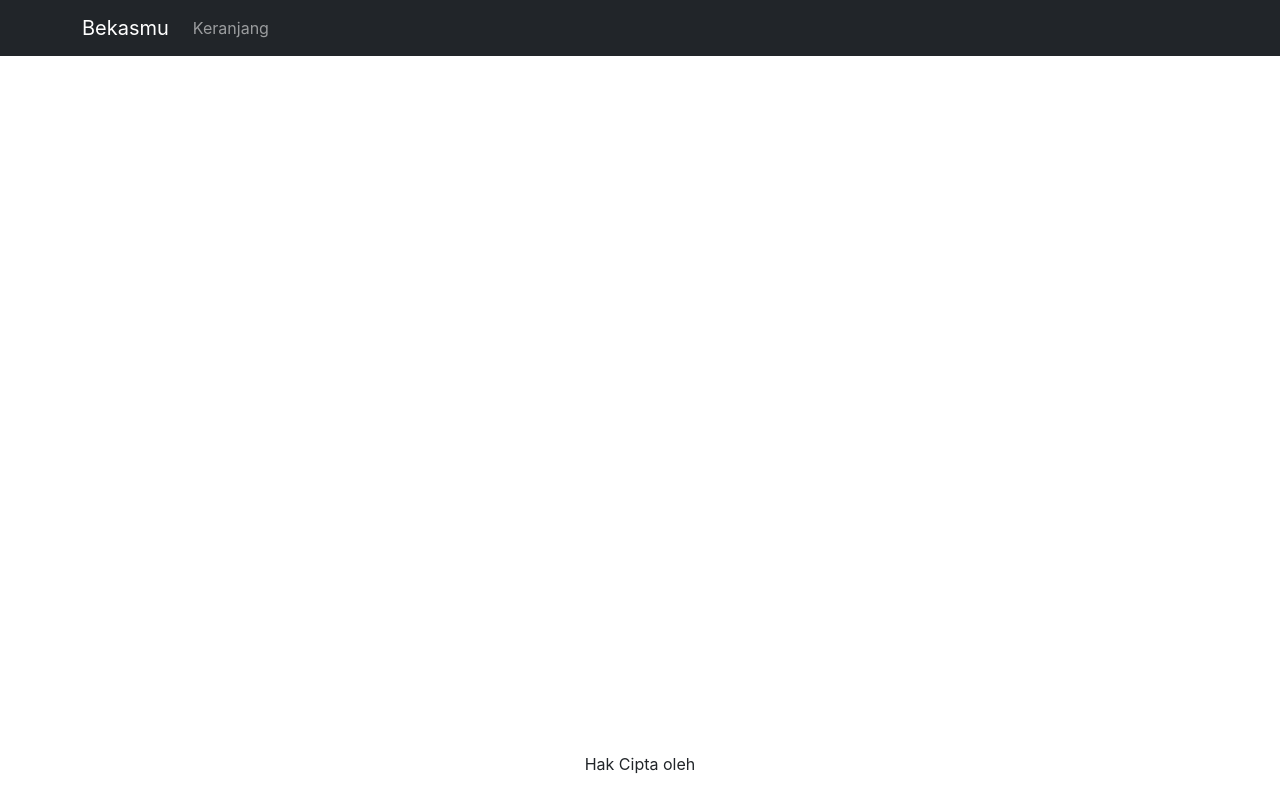
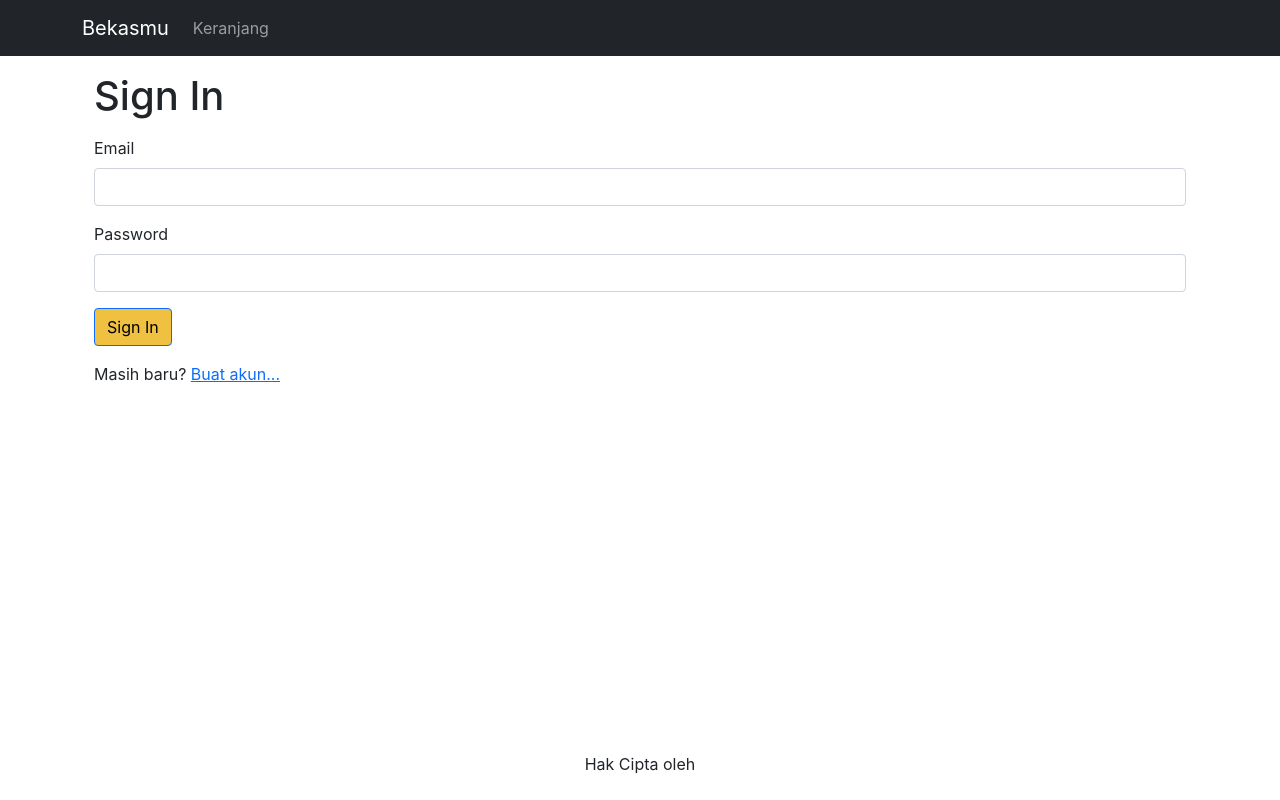
Before and after one commit to Synnefo15/Toko_online_Basir, a React (Create React App) app in the folder FE-Basir/: page /signin in a window 1280 px wide. Built offline with nearby package versions, Linux system fonts and the light colour scheme.

Commit message:
18 signIn Page

```diff
--- a/FE-Basir/src/App.js
+++ b/FE-Basir/src/App.js
@@ -7,6 +7,7 @@
 import { useContext } from 'react';
 import { Store } from './Store';
 import CartScreen from './screens/CartScreen';
+import SignInScreen from './screens/SignInScreen';
 
 function App() {
 	const { state } = useContext(Store);
@@ -41,6 +42,7 @@
 							<Route path="/product/:slug" element={<ProductScreen />} />
 							<Route path="/tes" element={<Tes />} />
 							<Route path='/cart' element={<CartScreen />}/>
+							<Route path='/signin' element={<SignInScreen />}/>
 						</Routes>
 					</Container>
 				</main>
--- /dev/null
+++ b/FE-Basir/src/screens/SignInScreen.jsx
@@ -0,0 +1,37 @@
+import React from 'react';
+import { Button, Container, Form } from 'react-bootstrap';
+import { Helmet } from 'react-helmet-async';
+import {Link, useLocation} from 'react-router-dom'
+
+const SignInScreen = () => {
+    const {search} = useLocation()
+    const redirectInUrl = new URLSearchParams(search).get('redirect')
+    const redirect = redirectInUrl ? redirectInUrl : '/'
+	return (
+		<Container className="container-sm">
+			<Helmet>
+				<title>Sign In</title>
+			</Helmet>
+			<h1 className="my-3">Sign In</h1>
+            <Form>
+                <Form.Group className="mb-3" controlId='email'>
+                    <Form.Label>Email</Form.Label>
+                    <Form.Control type='email' required/>
+                </Form.Group>
+                <Form.Group className="mb-3" controlId='password'>
+                    <Form.Label>Password</Form.Label>
+                    <Form.Control type='password' required/>
+                </Form.Group>
+                <div className="mb-3">
+                    <Button type="submit">Sign In</Button>
+                </div>
+                <div className="mb-3">
+                    Masih baru?{' '}
+                    <Link to={`/signup?redirect=${redirect}`}>Buat akun...</Link>
+                </div>
+            </Form>
+		</Container>
+	);
+};
+
+export default SignInScreen;
```
